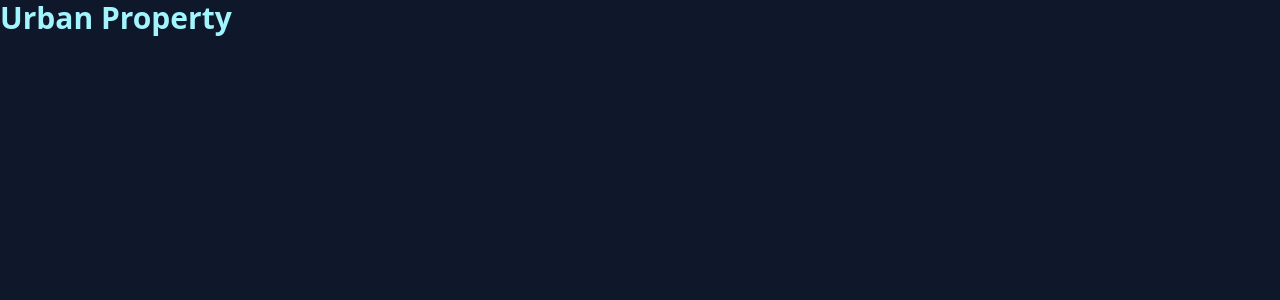
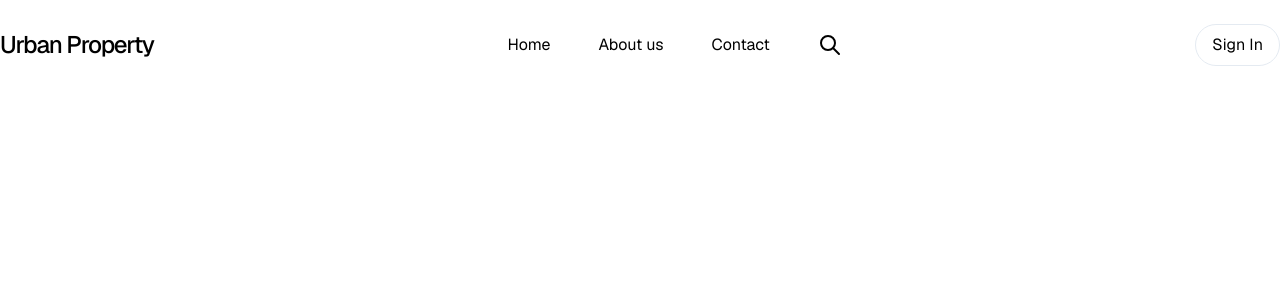
Before and after one commit to krish-98/urban-property, a React (Vite) app in the folder client/: page / in a window 1280 px wide. Shown: the top 300 px of the page. Built offline with nearby package versions, Linux system fonts and the light colour scheme.

Commit message:
ui(homepage): add navbar

```diff
--- a/client/index.html
+++ b/client/index.html
@@ -1,10 +1,10 @@
-<!doctype html>
+<!DOCTYPE html>
 <html lang="en">
   <head>
     <meta charset="UTF-8" />
     <link rel="icon" type="image/svg+xml" href="/vite.svg" />
     <meta name="viewport" content="width=device-width, initial-scale=1.0" />
-    <title>client</title>
+    <title>Urban Property - A place where you will like to live.</title>
   </head>
   <body>
     <div id="root"></div>
--- a/client/package.json
+++ b/client/package.json
@@ -10,6 +10,7 @@
     "preview": "vite preview"
   },
   "dependencies": {
+    "@tabler/icons-react": "^3.36.1",
     "@tailwindcss/vite": "^4.1.18",
     "motion": "^12.23.26",
     "react": "^19.2.0",
--- a/client/src/App.tsx
+++ b/client/src/App.tsx
@@ -1,7 +1,9 @@
+import Homepage from './pages/homepage'
+
 export default function App() {
   return (
-    <div className="h-screen bg-slate-900">
-      <h1 className="text-3xl text-cyan-200 font-bold">Urban Property</h1>
+    <div>
+      <Homepage />
     </div>
   )
 }
--- /dev/null
+++ b/client/src/components/container.tsx
@@ -0,0 +1,5 @@
+import React from 'react'
+
+export default function Container({ children }: { children: React.ReactNode }) {
+  return <div className="max-w-7xl mx-auto">{children}</div>
+}
--- /dev/null
+++ b/client/src/components/home/navbar.tsx
@@ -0,0 +1,25 @@
+import { IconSearch } from '@tabler/icons-react'
+
+export default function Navbar() {
+  return (
+    <nav className="flex justify-between items-center py-6 max-xl:px-4">
+      <a href="">
+        <h1 className="text-lg md:text-xl lg:text-2xl font-medium tracking-tighter">
+          Urban Property
+        </h1>
+      </a>
+
+      <ul className="hidden lg:flex gap-12 items-center">
+        <li className="cursor-pointer">Home</li>
+        <li className="cursor-pointer">About us</li>
+        <li className="cursor-pointer">Contact</li>
+
+        <IconSearch className="cursor-pointer" />
+      </ul>
+
+      <button className="text-sm lg:text-base cursor-pointer border border-slate-200/90 px-2 py-0.75 md:px-3 md:py-1.25 lg:px-4 lg:py-2 rounded-full">
+        Sign In
+      </button>
+    </nav>
+  )
+}
--- a/client/src/index.css
+++ b/client/src/index.css
@@ -1,8 +1,40 @@
+@import url('https://fonts.googleapis.com/css2?family=Geist:wght@100..900&display=swap');
+
 @import 'tailwindcss';
 
-/* Design */
+@layer base {
+  html {
+    font-family: 'Geist', system-ui, sans-serif;
+  }
+}
 
-/*
+@theme inline {
+  --color-primary: var(--color-slate-950);
+  --color-secondary: var(--color-white);
+  --color-background: var();
+  --color-foreground: var();
+  --color-muted: var();
+  --color-border: var();
+  --color-accent: var();
+  --color-success: var();
+  --color-warning: var();
+  --color-danger: var();
+}
+
+/* | Role       | Meaning              |
+| ---------- | -------------------- |
+| primary    | Brand / main actions |
+| secondary  | Supporting actions   |
+| background | App background       |
+| foreground | Main text            |
+| muted      | Secondary text       |
+| border     | Dividers             |
+| accent     | Highlights           |
+| success    | Positive states      |
+| warning    | Caution              |
+| danger     | Errors               | */
+
+/* Design
 
 1. typography - font, weight
 2. color - primary, secondary, shades, hover states
--- /dev/null
+++ b/client/src/pages/homepage.tsx
@@ -0,0 +1,10 @@
+import Container from '../components/container'
+import Navbar from '../components/home/navbar'
+
+export default function Homepage() {
+  return (
+    <Container>
+      <Navbar />
+    </Container>
+  )
+}
```
Also changed, not shown: 1 other file (tests, documents, lock files or other folders).
